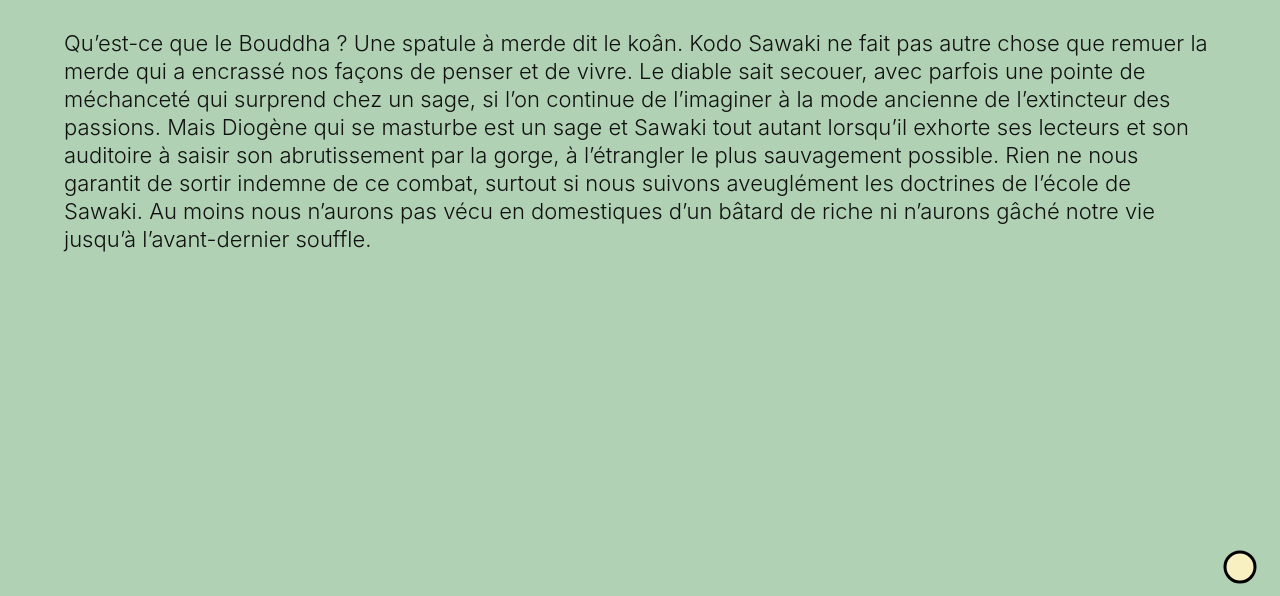
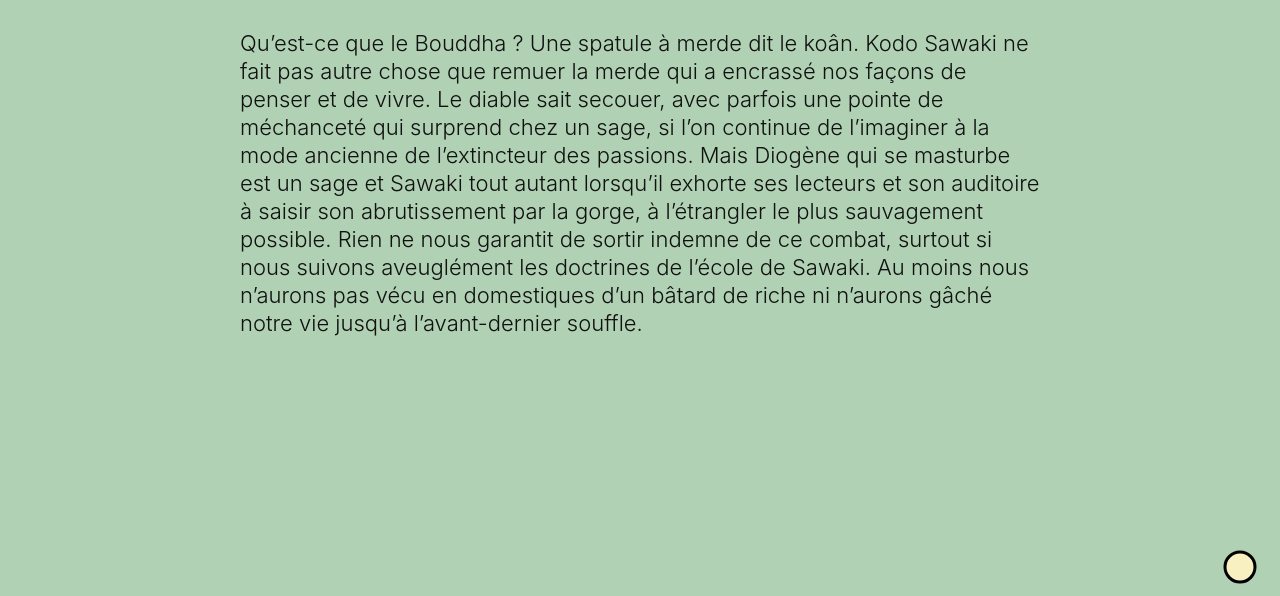
Before and after one commit to pedenys/pedenys.github.io, an Astro site: page /blob/a-toi in a window 1280 px wide. Shown: the part 204-800 px from the top of the page. Built offline with nearby package versions, Linux system fonts and the light colour scheme; Astro itself is replaced by a stand-in of ours.

Commit message:
feat(ui): better post spacing

```diff
--- a/src/layouts/blogPost.layout.astro
+++ b/src/layouts/blogPost.layout.astro
@@ -4,6 +4,7 @@ const { frontmatter } = Astro.props;
 ---
 
 <Mainlayout>
+  <section>
     <h1>
       {frontmatter.title}
     </h1>
@@ -19,8 +20,14 @@ const { frontmatter } = Astro.props;
     </time>
 
     <slot />
+  </section>
+</Mainlayout>
 
 <style>
+  section {
+    margin: 0 auto;
+    max-width: 800px;
+  }
   h1 {
     margin-top: 2rem !important;
     margin-bottom: 1rem !important;
@@ -37,4 +44,3 @@ const { frontmatter } = Astro.props;
     color: green;
   }
 </style>
-</Mainlayout>
```
Lines whose indentation alone changed are shown as unchanged.
